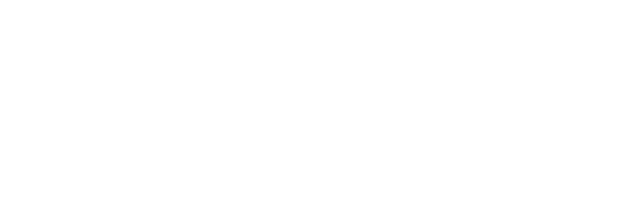
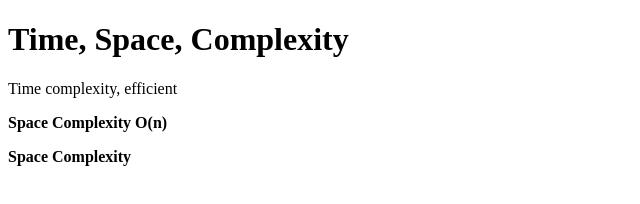
Before and after one commit to acciojob/time-and-space-complexity-UdayBari3421, a website: page main.html in a window 1280 px wide. Shown: the whole page, without its empty margins (0-640 px from the left). Drawn offline with Linux system fonts and the light colour scheme.

Commit message:
created a submission

```diff
--- a/main.html
+++ b/main.html
@@ -7,6 +7,12 @@
 </head>
 
 <body>
+
+	<h1>Time, Space, Complexity</h1>
+	<p>Time complexity, efficient</p>
+	<p><b>Space Complexity<b> O(n)</p>
+	<p>Space Complexity</p>
+
 	<!-- the entire body must be written by student -->
     <script type="text/javascript" src="./script.js">
 </script>
```
